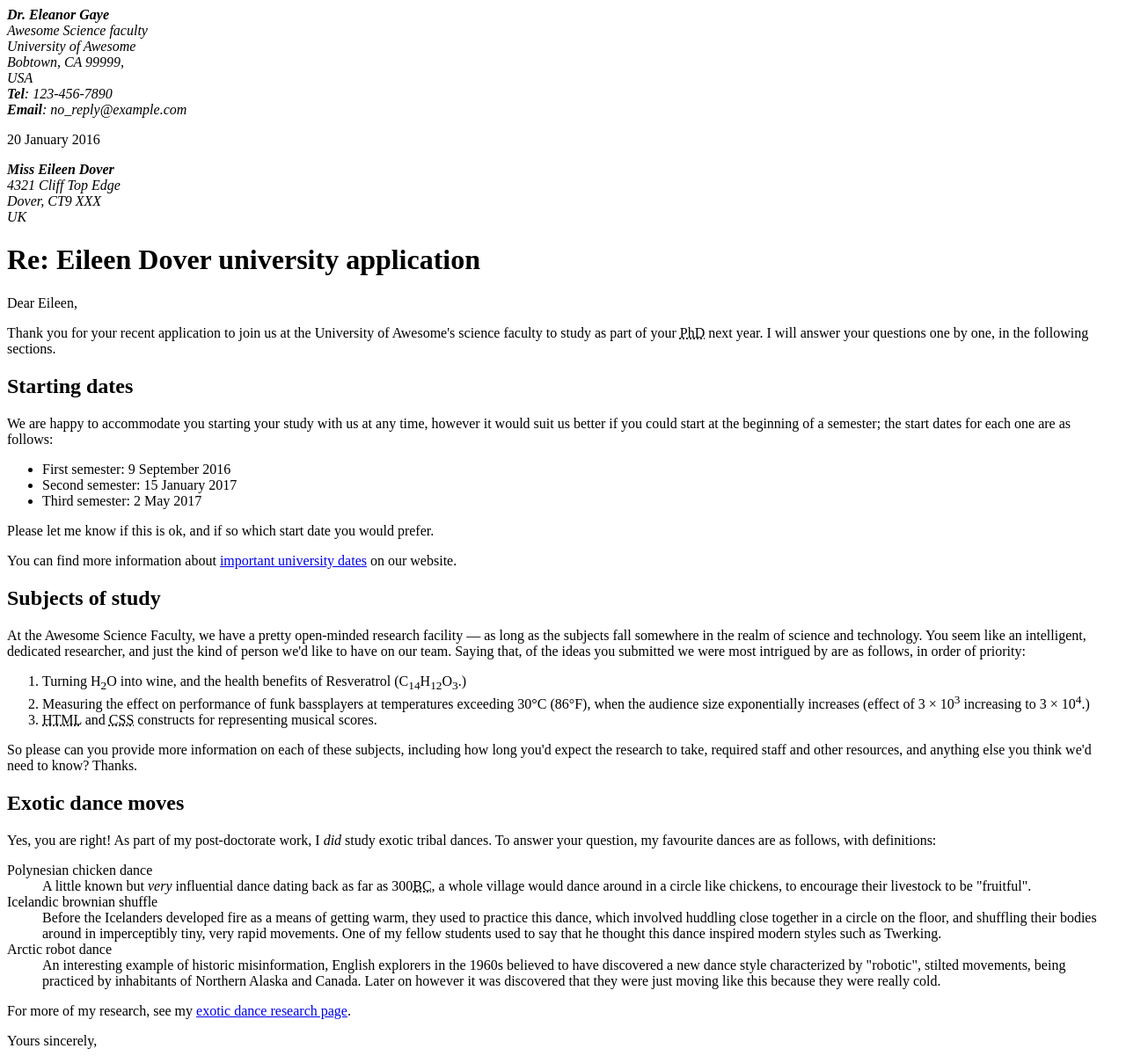
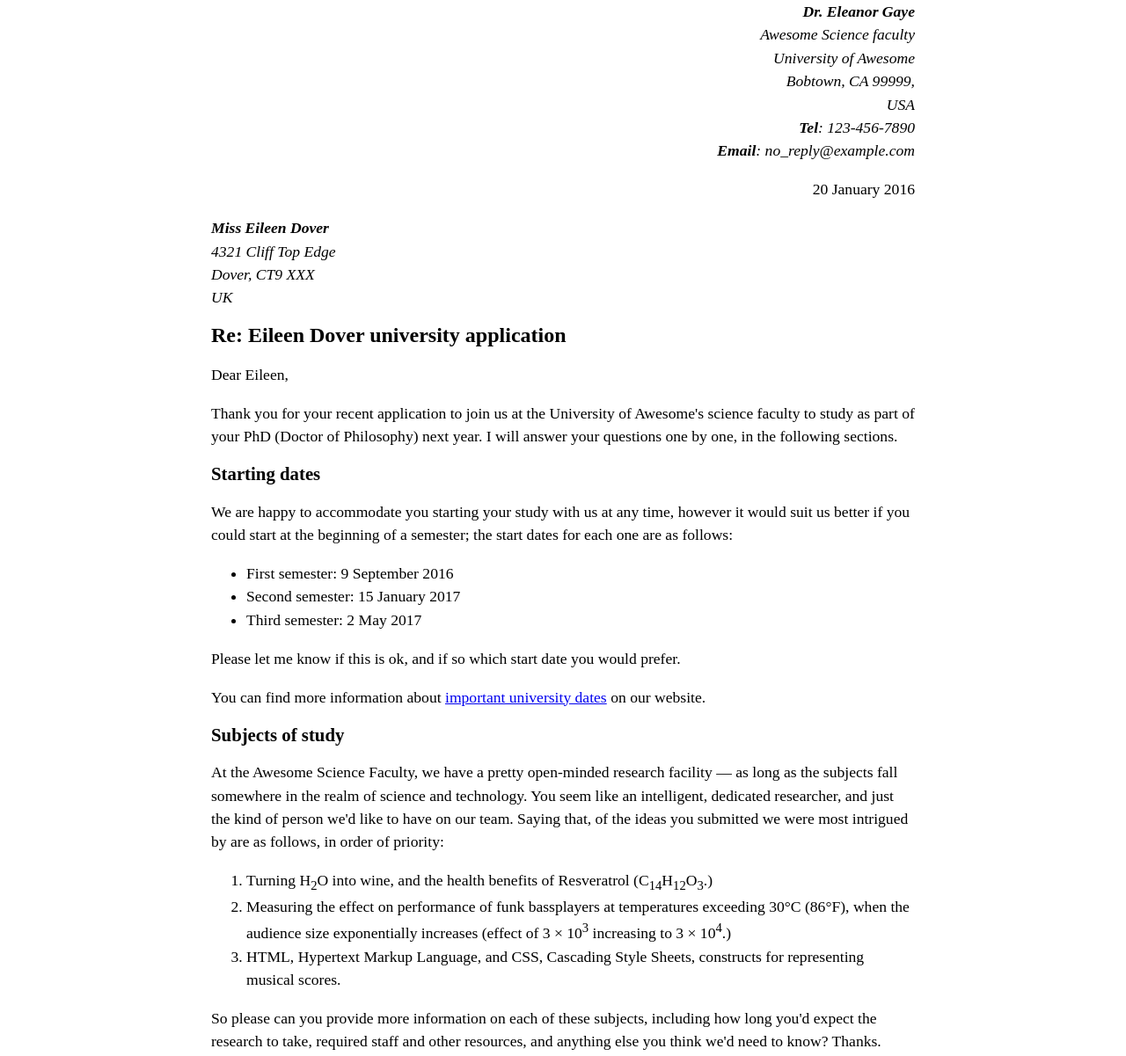
Before and after one commit to Devikadevumr/marking-up-a-letter, a plain HTML site: page index.html in a window 1280 px wide. Shown: the top 1201 px of the page at 88% size. Drawn offline with Linux system fonts and the light colour scheme.

Commit message:
index.html

```diff
--- a/index.html
+++ b/index.html
@@ -1,20 +1,53 @@
+<!DOCTYPE html>
+<html lang="en-US">
+  <head>
+    <meta charset="utf-8">
+    <meta name="author" content="Dr. Eleanor Gaye">
+    <title>Awesome science application correspondence</title>
+    <style>
+      body {
+        max-width: 800px;
+        margin: 0 auto;
+      }
+
+      .sender-column {
+        text-align: right;
+      }
+
+      h1 {
+        font-size: 1.5em;
+      }
+
+      h2 {
+        font-size: 1.3em;
+      }
+
+      p,ul,ol,dl,address {
+        font-size: 1.1em;
+      }
+
+      p, li, dd, dt, address {
+        line-height: 1.5;
+      }
+    </style>
+  </head>
   <body>
     <address class="sender-column">
-<strong>Dr. Eleanor Gaye</strong><br/>
-Awesome Science faculty<br/>
-University of Awesome<br/>
-Bobtown, CA 99999,<br/>
-USA<br/>
-<strong>Tel</strong>: 123-456-7890<br/>
-<strong>Email</strong>: no_reply@example.com<br/>
+      <strong>Dr. Eleanor Gaye</strong><br>
+      Awesome Science faculty<br>
+      University of Awesome<br>
+      Bobtown, CA 99999,<br>
+      USA<br>
+      <strong>Tel</strong>: 123-456-7890<br>
+      <strong>Email</strong>: no_reply@example.com
     </address>
-<p  class="sender-column">
-<time datetime="2016-01-20">20 January 2016</time>
-</p>
+
+    <p class="sender-column"><time datetime="2016-01-20">20 January 2016</time></p>
+
     <address>
-<strong>Miss Eileen Dover</strong><br/>
-4321 Cliff Top Edge<br/>
-Dover, CT9 XXX<br/>
+      <strong>Miss Eileen Dover</strong><br>
+      4321 Cliff Top Edge<br>
+      Dover, CT9 XXX<br>
       UK
     </address>
 
@@ -22,47 +55,54 @@ UK
 
     <p>Dear Eileen,</p>
 
-<p>Thank you for your recent application to join us at the University of Awesome's science faculty to study as part of your <abbr tabindex="0" title="Doctor of Philosophy">PhD</abbr> next year. I will answer your questions one by one, in the following sections.</p>
+    <p>Thank you for your recent application to join us at the University of Awesome's science faculty to study as part of your <abbr>PhD</abbr> (Doctor of Philosophy) next year. I will answer your questions one by one, in the following sections.</p>
 
     <h2>Starting dates</h2>
 
     <p>We are happy to accommodate you starting your study with us at any time, however it would suit us better if you could start at the beginning of a semester; the start dates for each one are as follows:</p>
+
     <ul>
       <li>First semester: <time datetime="2016-09-09">9 September 2016</time></li>
       <li>Second semester: <time datetime="2017-01-15">15 January 2017</time></li>
       <li>Third semester: <time datetime="2017-05-02">2 May 2017</time></li>
     </ul>
+
     <p>Please let me know if this is ok, and if so which start date you would prefer.</p>
 
-<p>You can find more information about <a href="#">important university dates</a> on our website.</p>
-
+    <p>You can find more information about <a href="http://www.example.com" title="table of awesome university important dates">important university dates</a> on our website.</p>
 
     <h2>Subjects of study</h2>
 
     <p>At the Awesome Science Faculty, we have a pretty open-minded research facility — as long as the subjects fall somewhere in the realm of science and technology. You seem like an intelligent, dedicated researcher, and just the kind of person we'd like to have on our team. Saying that, of the ideas you submitted we were most intrigued by are as follows, in order of priority:</p>
+
     <ol>
-<li>Turning H<sub>2</sub>O into wine, and the health benefits of Resveratrol (C<sub>14</sub>H<sub>12</sub>O<sub>3</sub>.)
-<li>Measuring the effect on performance of funk bassplayers at temperatures exceeding 30°C (86°F), when the audience size exponentially increases (effect of 3 × 10<sup>3</sup> increasing to 3 × 10<sup>4</sup>.)
-<li><abbr tabindex="0" title="Hypertext Markup Language">HTML</abbr> and <abbr tabindex="0" title="Cascading Style Sheets">CSS</abbr> constructs for representing musical scores.
+      <li>Turning H<sub>2</sub>O into wine, and the health benefits of Resveratrol (C<sub>14</sub>H<sub>12</sub>O<sub>3</sub>.)</li>
+      <li>Measuring the effect on performance of funk bassplayers at temperatures exceeding 30°C (86°F), when the audience size exponentially increases (effect of 3 × 10<sup>3</sup> increasing to 3 × 10<sup>4</sup>.)</li>
+      <li><abbr>HTML</abbr>, Hypertext Markup Language, and <abbr>CSS</abbr>, Cascading Style Sheets, constructs for representing musical scores.</li>
     </ol>
+
     <p>So please can you provide more information on each of these subjects, including how long you'd expect the research to take, required staff and other resources, and anything else you think we'd need to know? Thanks.</p>
-
 
     <h2>Exotic dance moves</h2>
 
     <p>Yes, you are right! As part of my post-doctorate work, I <em>did</em> study exotic tribal dances. To answer your question, my favourite dances are as follows, with definitions:</p>
+
     <dl>
       <dt>Polynesian chicken dance</dt>
-<dd>A little known but <em>very</em> influential dance dating back as far as 300<abbr tabindex="0" title="Before Christ">BC</abbr>, a whole village would dance around in a circle like chickens, to encourage their livestock to be "fruitful".</dd>
+      <dd>A little known but <em>very</em> influential dance dating back as far as 300 <abbr title="Before Common Era">BCE</abbr>, a whole village would dance around in a circle like chickens, to encourage their livestock to be "fruitful".</dd>
       <dt>Icelandic brownian shuffle</dt>
       <dd>Before the Icelanders developed fire as a means of getting warm, they used to practice this dance, which involved huddling close together in a circle on the floor, and shuffling their bodies around in imperceptibly tiny, very rapid movements. One of my fellow students used to say that he thought this dance inspired modern styles such as Twerking.</dd>
       <dt>Arctic robot dance</dt>
-<dd>An interesting example of historic misinformation, English explorers in the 1960s believed to have discovered a new dance style characterized by "robotic", stilted movements, being practiced by inhabitants of Northern Alaska and Canada. Later on however it was discovered that they were just moving like this because they were really cold.</dd>
+      <dd>An interesting example of historic misinformation, English explorers in the 1960s believed to have discovered a new dance style characterised by "robotic", stilted movements, being practiced by inhabitants of Northern Alaska and Canada. Later on however it was discovered that they were just moving like this because they were really cold.</dd>
     </dl>
-<p>For more of my research, see my <a href="#">exotic dance research page</a>.</p>
+
+    <p>For more of my research, see my <a href="http://www.example.com" aria-label="Dr Gaye's exotic dance research">exotic dance research page</a>.</p>
 
     <p>Yours sincerely,</p>
+
     <p>Dr Eleanor Gaye</p>
 
-<p>University of Awesome motto: <q>Be awesome to each other.</q> -- <cite>The memoirs of Bill S Preston, <abbr tabindex="0" title="Esquire">Esq</abbr>.</cite></p>
+
+    <p>University of Awesome motto: <q>Be awesome to each other.</q> -- <cite>The memoirs of Bill S Preston, <abbr title="Esquire">Esq.</abbr></cite></p>
   </body>
+</html>
```
Lines whose indentation alone changed are shown as unchanged.
